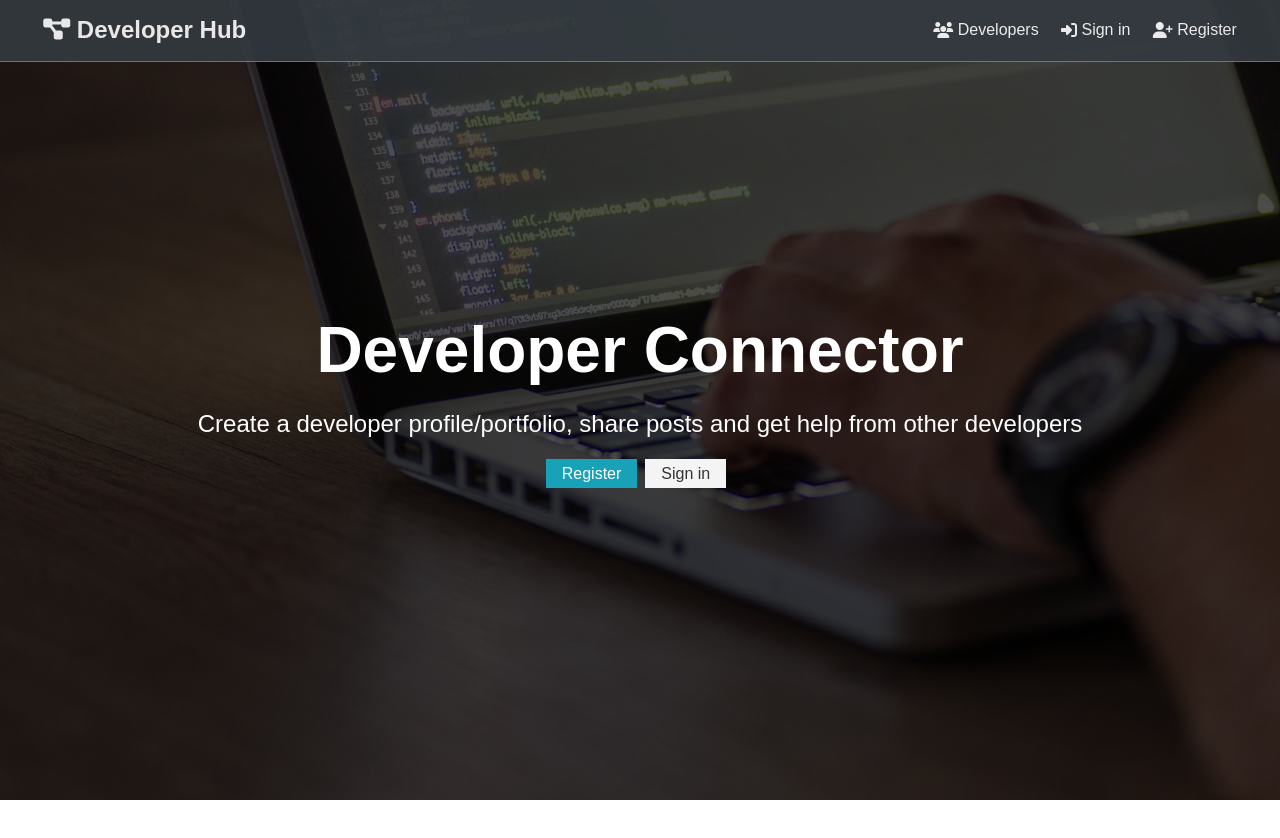
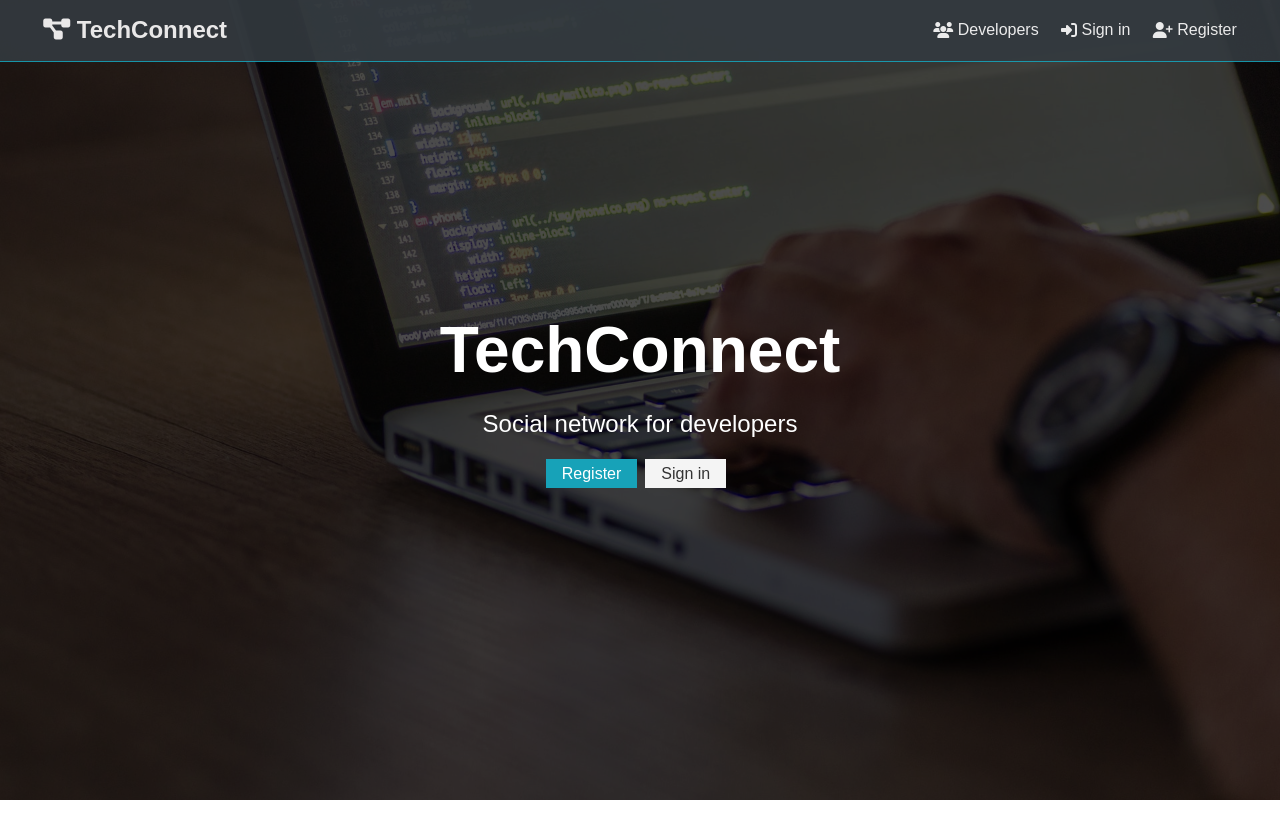
Before and after one commit to DebPaine/TechConnect, a React (Create React App) app in the folder frontend/: page / in a window 1280 px wide. Shown: the top 838 px of the page. Built offline with nearby package versions, Linux system fonts and the light colour scheme; the HTML template or start-up script is replaced by a standard one.

Commit message:
changed app name

```diff
--- a/frontend/src/Components/layout/Landing.js
+++ b/frontend/src/Components/layout/Landing.js
@@ -11,10 +11,8 @@ const Landing = ({ isAuthenticated }) => {
 		<section className='landing'>
 			<div className='dark-overlay'>
 				<div className='landing-inner'>
-					<h1 className='x-large'>Developer Connector</h1>
-					<p className='lead'>
-						Create a developer profile/portfolio, share posts and get help from other developers
-					</p>
+					<h1 className='x-large'>TechConnect</h1>
+					<p className='lead'>Social network for developers</p>
 					<div className='buttons'>
 						<Link to='/register' className='btn btn-primary'>
 							Register
--- a/frontend/src/Components/layout/Navbar.js
+++ b/frontend/src/Components/layout/Navbar.js
@@ -59,7 +59,7 @@ const Navbar = ({ auth: { isAuthenticated }, signout }) => {
 		<nav className='navbar bg-dark'>
 			<h1>
 				<Link to='/'>
-					<i className='fas fa-project-diagram' /> Developer Hub
+					<i className='fas fa-project-diagram' /> TechConnect
 				</Link>
 			</h1>
 			<Fragment>{isAuthenticated ? authLinks : guestLinks}</Fragment>
```
